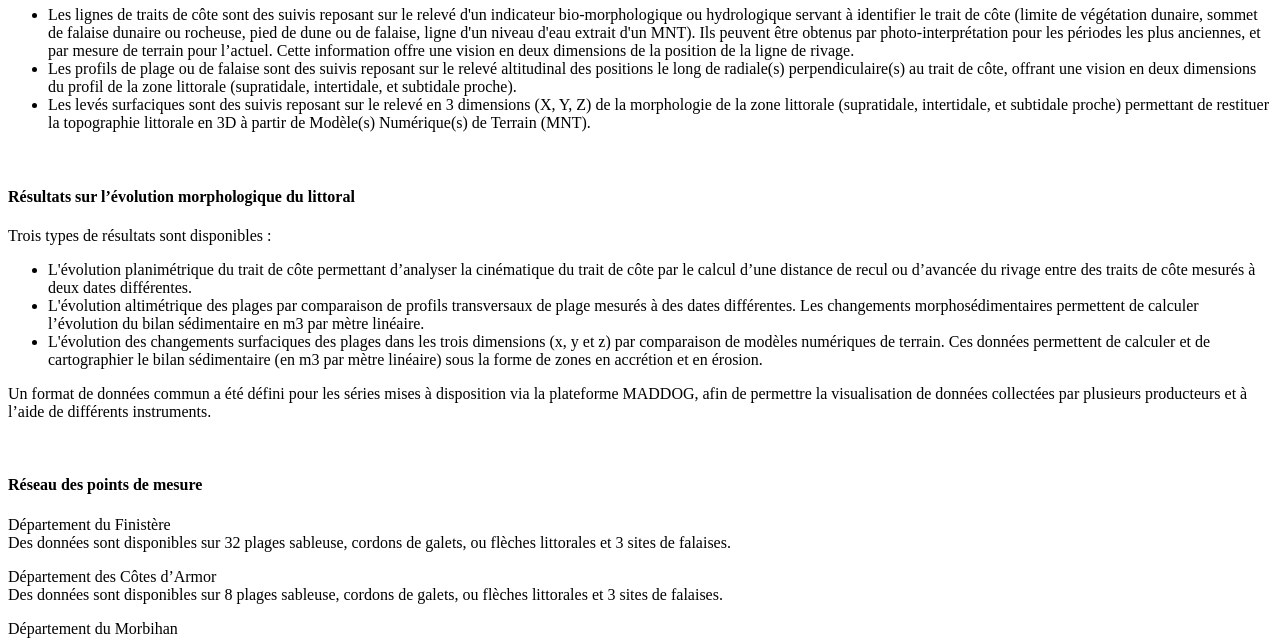
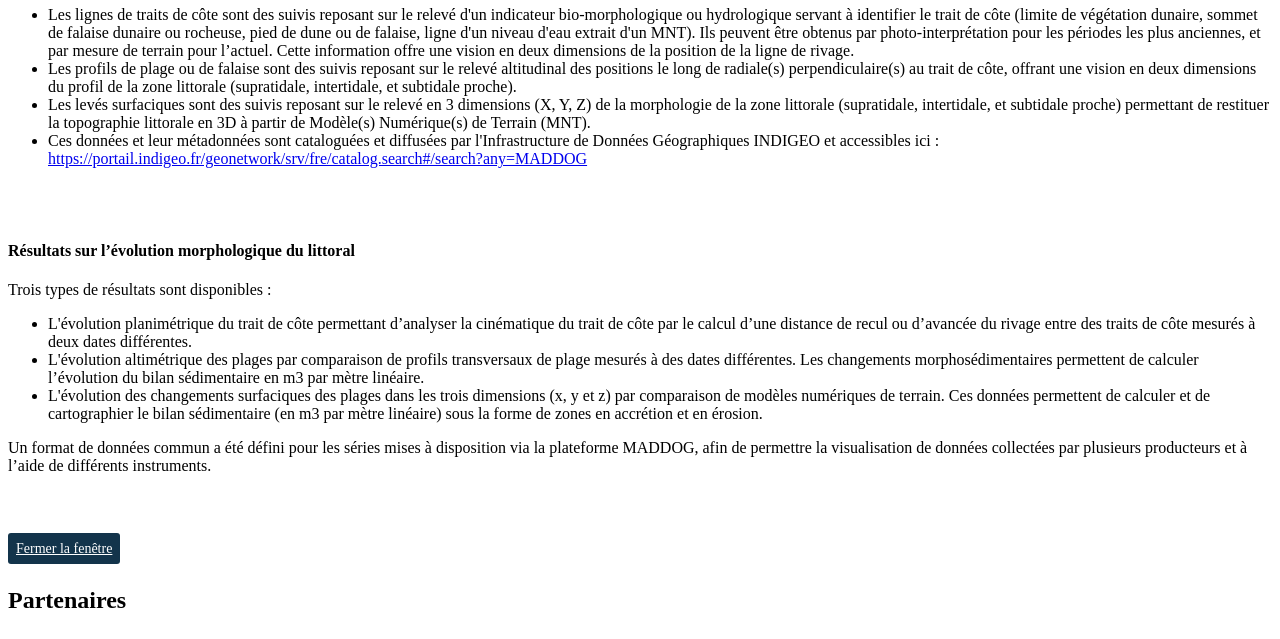
Before and after one commit to LETG/madDog, a plain HTML site: page mviewer/maddog/accueil.html in a window 1280 px wide. Shown: the part 1940-2579 px from the top of the page. Drawn offline with Linux system fonts and the light colour scheme; files that its build step writes are made by us from their sources; files whose address does not match are found by name.

Commit message:
update accueil

```diff
--- a/mviewer/maddog/accueil.html
+++ b/mviewer/maddog/accueil.html
@@ -180,6 +180,9 @@
                   Les levés surfaciques sont des suivis reposant sur le relevé en 3 dimensions (X, Y, Z) de la morphologie de la zone littorale (supratidale,
                   intertidale, et subtidale proche) permettant de restituer la topographie littorale en 3D à partir de Modèle(s) Numérique(s) de Terrain (MNT).
                   </li>
+                  <li>
+                  Ces données et leur métadonnées sont cataloguées et diffusées par l'Infrastructure de Données Géographiques INDIGEO et accessibles ici : <a href="https://portail.indigeo.fr/geonetwork/srv/fre/catalog.search#/search?any=MADDOG" target="_blank">https://portail.indigeo.fr/geonetwork/srv/fre/catalog.search#/search?any=MADDOG</a><br><br>
+                  </li>
                </ul>
             </p>
             <br>
@@ -198,7 +201,7 @@
                <p>Un format de données commun a été défini pour les séries mises à disposition via la plateforme MADDOG, afin de permettre la visualisation de données collectées par plusieurs producteurs et à l’aide de différents instruments.</p>
             </p>
             <br>
-            <h4>Réseau des points de mesure</h4>
+            <!--h4>Réseau des points de mesure</h4>
             <p>
             Département du Finistère<br>
             Des données sont disponibles sur 32 plages sableuse, cordons de galets, ou flèches littorales et 3 sites de falaises.
@@ -212,7 +215,7 @@
             Des données sont disponibles sur 2 plages sableuse, cordons de galets, ou flèches littorales.
             <br><br>
             <i>NB: Le type de données et la fréquence des relevés diffèrent suivant les sites.  </i>
-            </p>
+            </p-->
 
 
             <!-- Button Close modal-->
```
